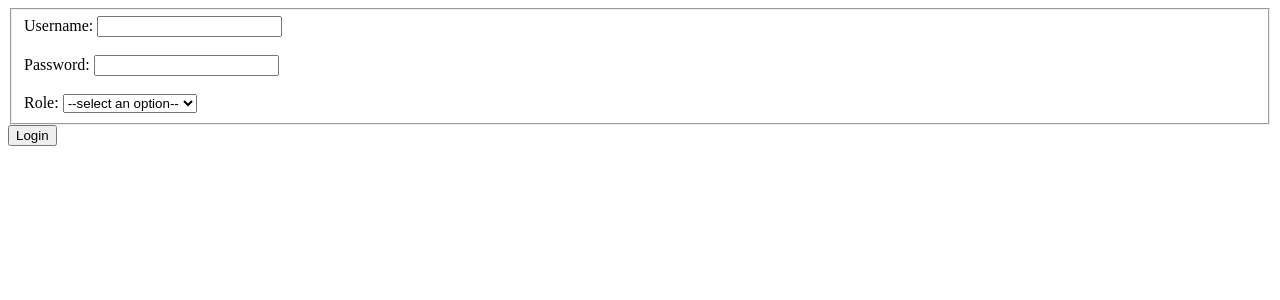
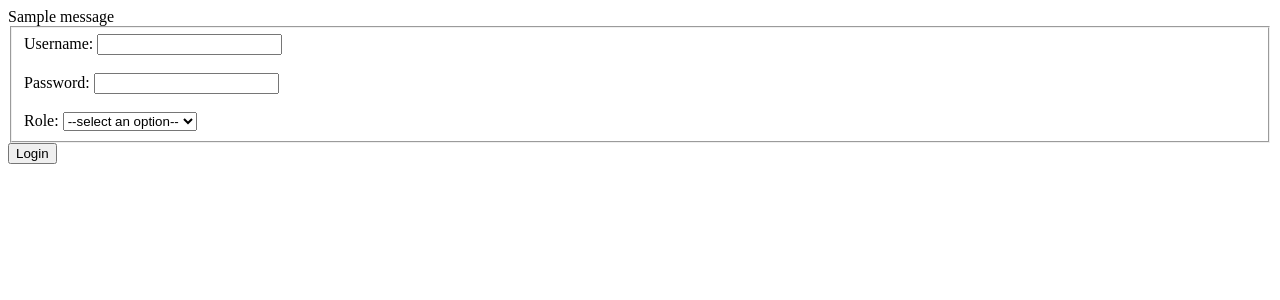
Before and after one commit to IFS4205-AY2223-Group3/IFS4205-Group3-Crowdsensing-Med-App, a Django app: page /login/ in a window 1280 px wide. Shown: the top 300 px of the page. Run offline with Django 4.2, Linux system fonts and the light colour scheme; tables that the repository leaves empty hold one stand-in row (values such as "Sample post"); one stand-in notice (Sample message) is shown.

Commit message:
Add error message for login page

```diff
--- a/login/templates/login/index.html
+++ b/login/templates/login/index.html
@@ -1,4 +1,9 @@
 <form action="{% url 'backend:login' %}" method="post">
+    {% for message in messages %}
+    <div class="alert">
+           {{ message }}
+    </div>
+    {% endfor %}
     {% csrf_token %}
 
     <fieldset>
```
